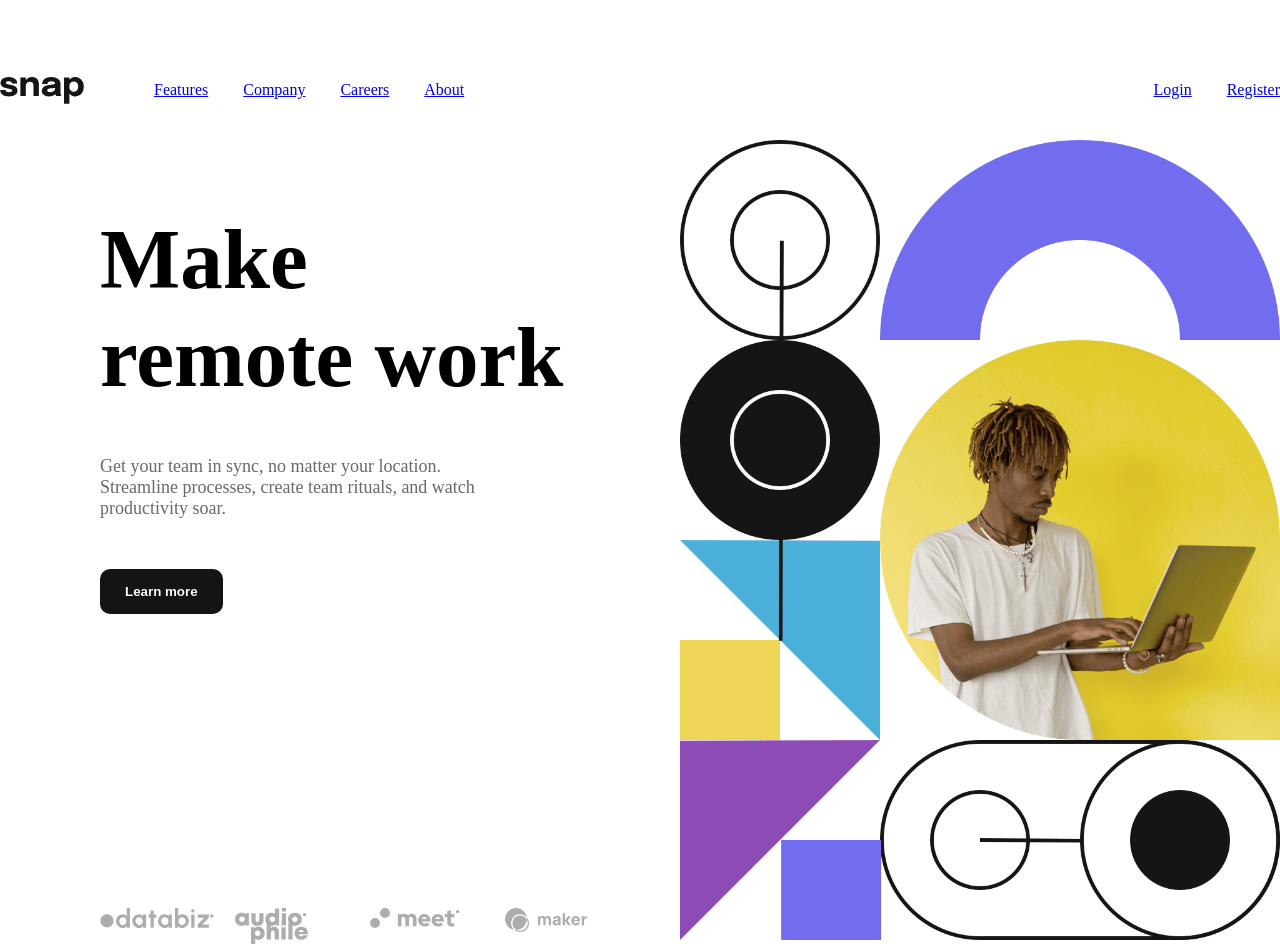
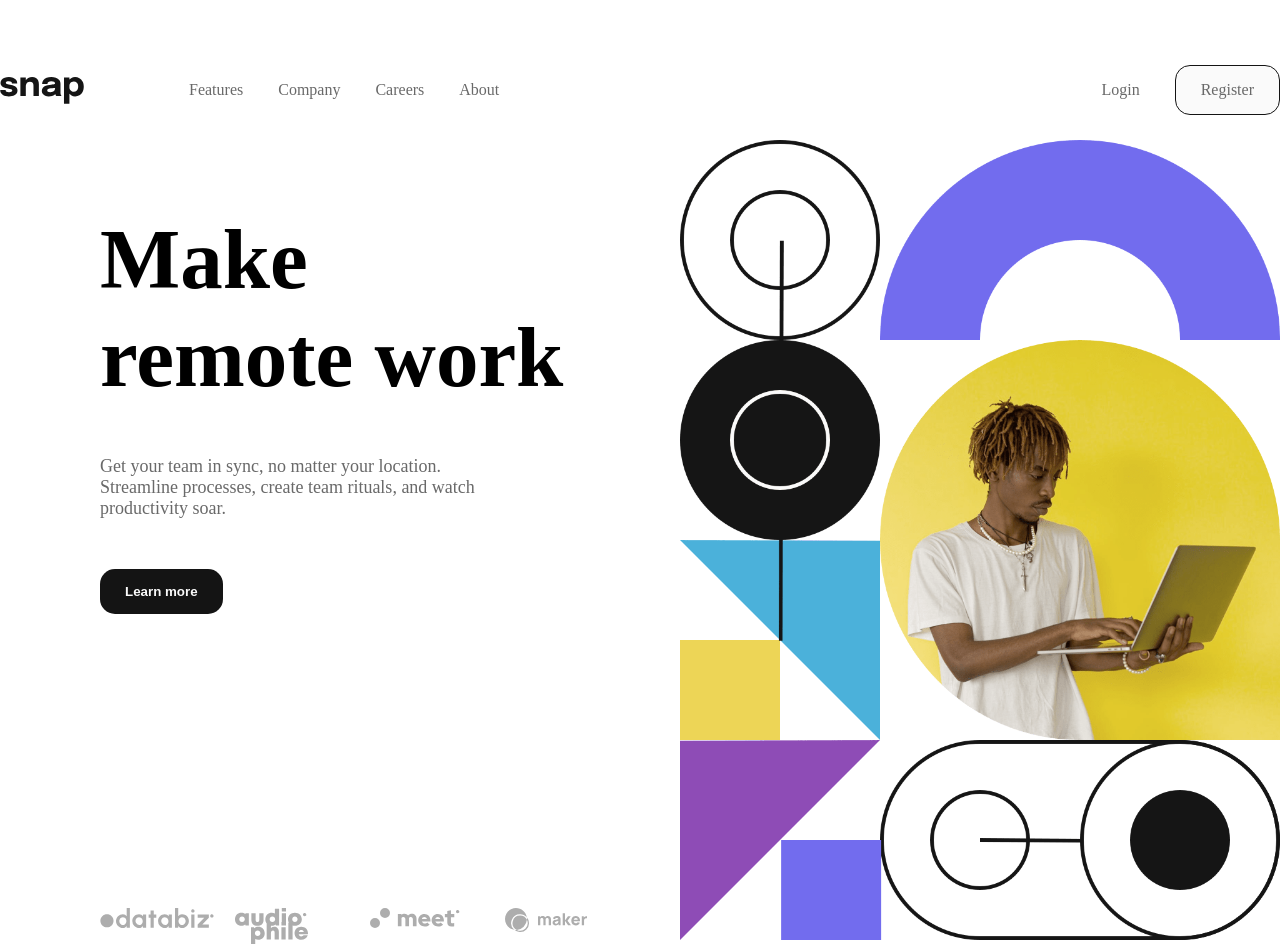
Before and after one commit to mistakeltu/fem_intro_section_with_dropdown, a website: page index.html in a window 1280 px wide. Shown: the top 947 px of the page. Drawn offline with Linux system fonts and the light colour scheme; a web font is replaced by a local one.

Commit message:
Hovers, btn styles, no responsive

```diff
--- a/css/base/layout.css
+++ b/css/base/layout.css
@@ -38,6 +38,7 @@ main {
 .login-box {
   display: flex;
   align-items: center;
+  gap: 35px;
 }
 
 .logo-container nav {
@@ -46,8 +47,29 @@ main {
   gap: 35px;
 }
 
-.login-box {
-  gap: 35px;
+.nav-button {
+  color: var(--gray);
+  text-decoration: none;
+}
+
+.login-box .register {
+  text-decoration: none;
+  color: var(--gray);
+  padding: 15px 25px;
+  border-radius: 15px;
+  background-color: var(--white);
+  border: 1px solid var(--black);
+}
+
+.login {
+  color: var(--gray);
+  text-decoration: none;
+}
+
+.login-box .register:hover,
+.login:hover,
+.nav-button:hover {
+  color: var(--black);
 }
 
 .main-ann {
@@ -73,7 +95,7 @@ main {
 .main-btn {
   margin-top: 50px;
   padding: 15px 25px;
-  border-radius: 10px;
+  border-radius: 15px;
   border: none;
   background-color: var(--black);
   color: var(--white);
--- a/index.html
+++ b/index.html
@@ -52,8 +52,8 @@
           </nav>
         </div>
         <div class="login-box">
-          <a class="nav-button" href="#">Login</a>
-          <a class="nav-button" href="#">Register</a>
+          <a class="login" href="#">Login</a>
+          <a class="register" href="#">Register</a>
         </div>
       </header>
       <main>
```
